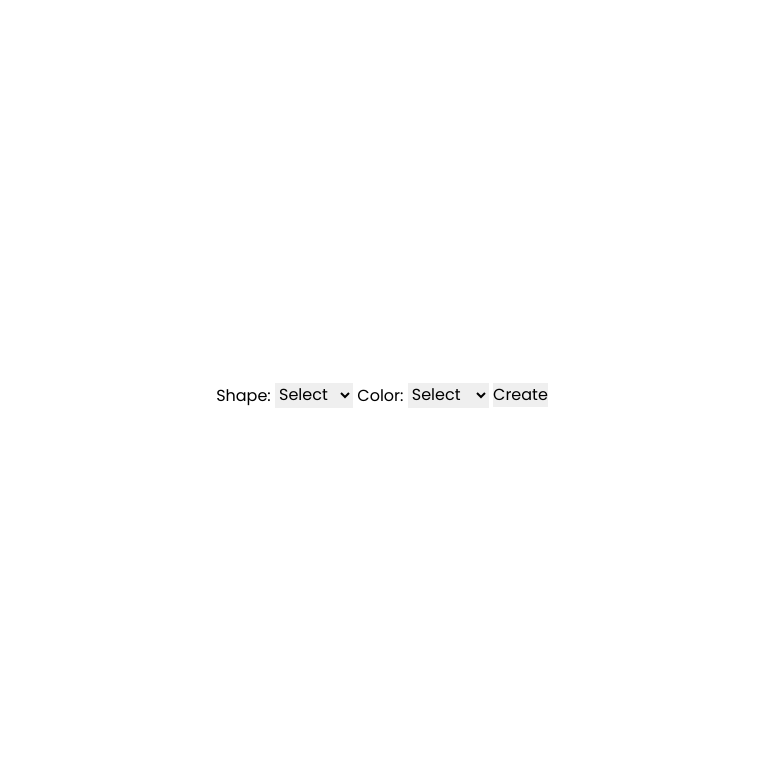
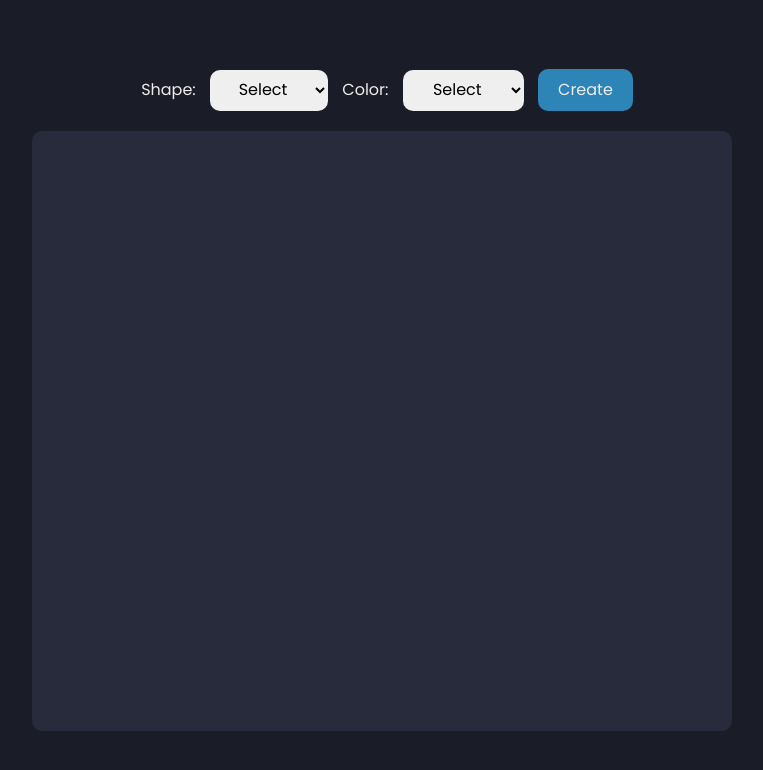
Before and after one commit to riley-ad-clark/object-factory, a plain HTML site: page index.html in a window 1280 px wide. Shown: the whole page, without its empty margins (258-1021 px from the left). Drawn offline with Linux system fonts and the light colour scheme.

Commit message:
styalized all aspects of previous html commit

```diff
--- a/assets/style/index.css
+++ b/assets/style/index.css
@@ -6,7 +6,7 @@
     --col-main-darkest-blue: #206996;
     --col-main-navy: #11131a;
     --col-main-navy-dark: #0e1016;
-    --col-white: #fff;
+    --col-white: #eeecec;
     --col-light-grey: #9e9fa0;
     --bg-dark-mode-main: #1a1d28;
     --bg-dark-mode-lighter: #1e212e;
@@ -27,3 +27,64 @@
     }
   }
 /*--------end of general--------*/
+
+/*--------shape factory--------*/
+
+body {
+  background-color: var(--bg-dark-mode-main);
+}
+
+.shape-grid {
+  padding: 10px;
+  margin-top: 10px;
+  border-radius: 10px;
+  display: grid;
+  height: 600px;
+  width: 700px;
+  grid-template-columns: repeat(auto-fill, 100px);
+  gap: 10px;
+  background-color: var(--bg-dark-mode-lightest);
+}
+
+.circle, .square {
+  width: 100px;
+  height: 100px;
+  border-radius: 50%;
+  margin: 5px;
+  cursor: pointer;
+}
+
+.circle {
+  background-color: #fff;
+}
+
+.square {
+  background-color: #fff;
+}
+
+select {
+  text-align: center;
+  padding: 8px 20px 8px 20px;
+  margin-left: 10px;
+  border-radius: 10px;
+}
+
+label {
+  margin-left: 10px;
+  color: var(--col-white);
+}
+
+button {
+  margin-left: 10px;
+  padding: 9px 20px 9px 20px;
+  border-radius: 10px;
+  background-color: var(--col-main-light-blue);
+  color: var(--col-white);
+  transition: 0.3s ease-in-out;
+}
+
+button:hover {
+  background-color: var(--col-main-darker-blue);
+  transition: 0.3s ease-in-out;
+}
+/*--------end of shape factory--------*/
```
